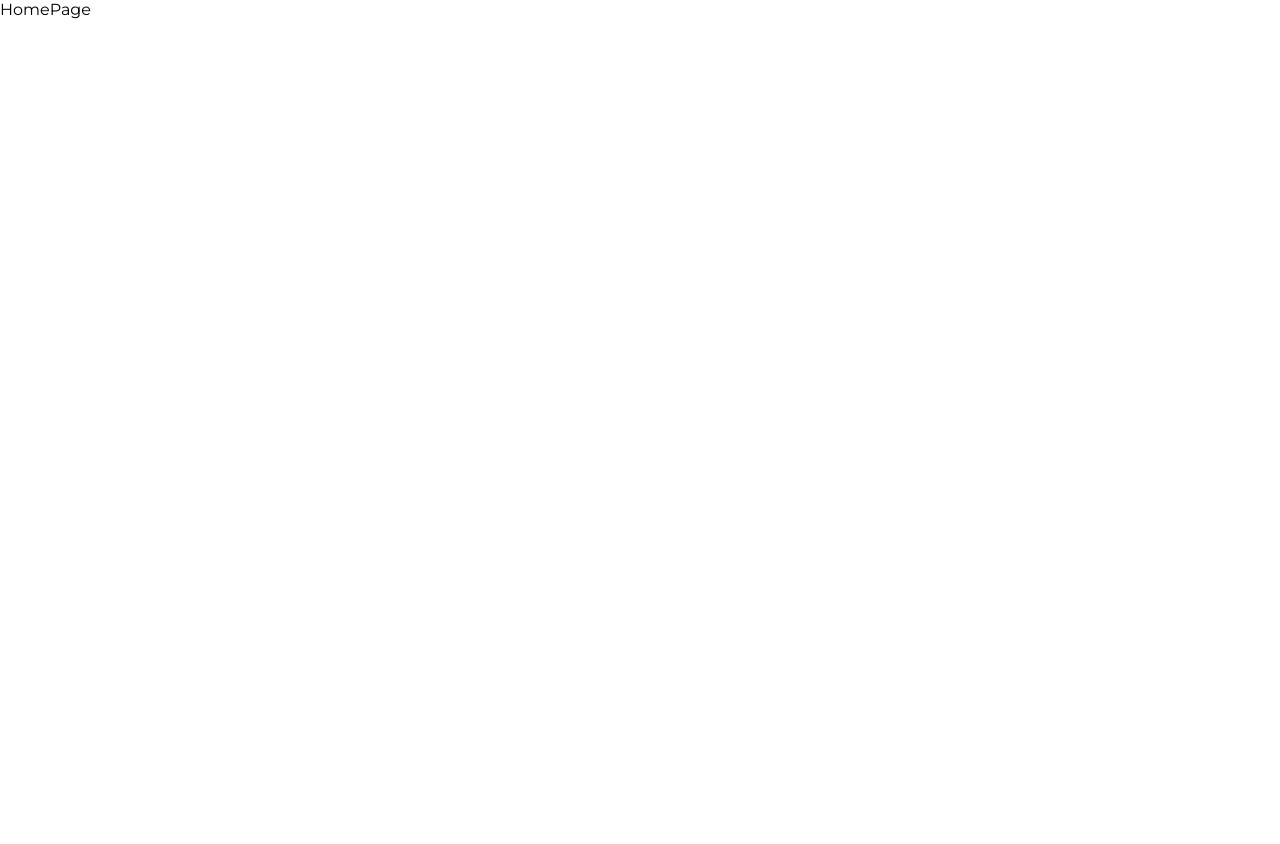
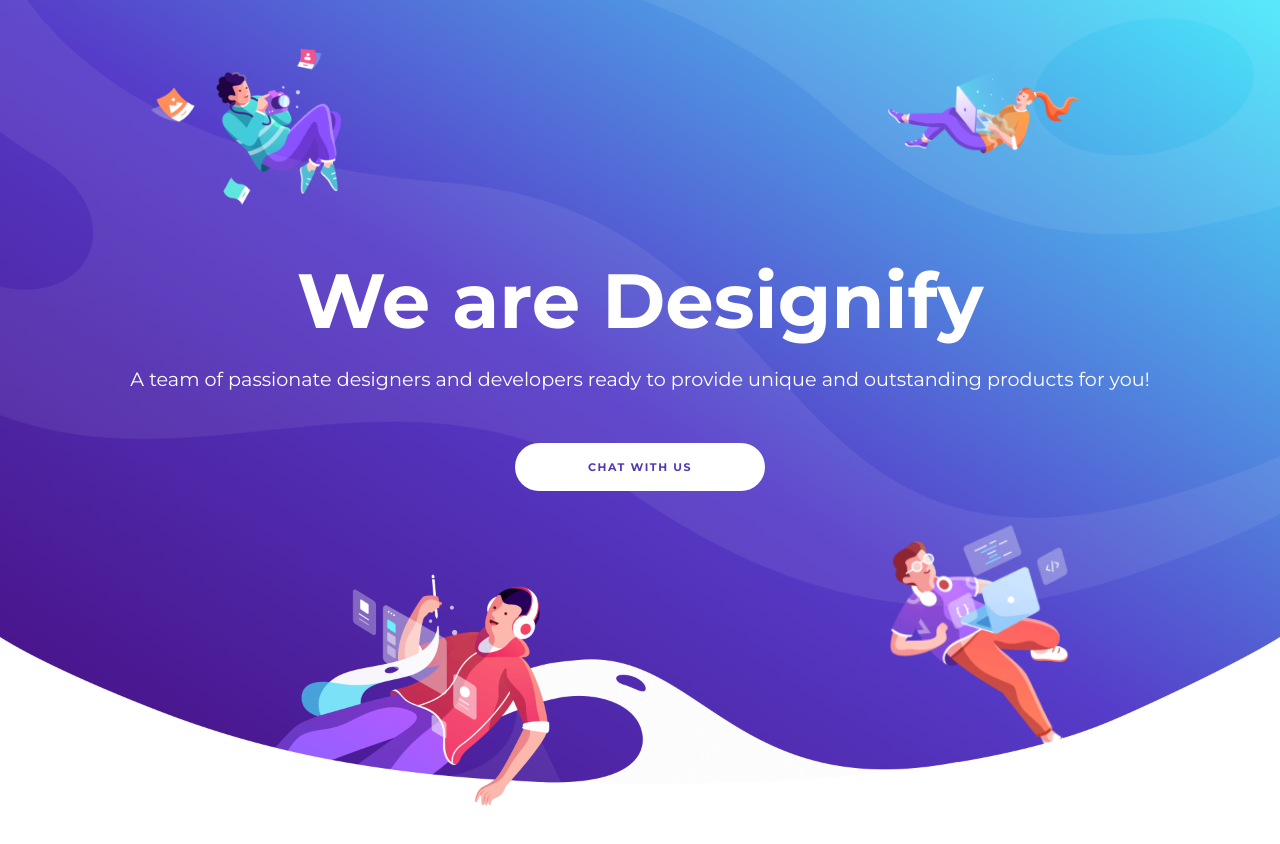
Before and after one commit to mittell/react-design-site, a React (Create React App) app: page / in a window 1280 px wide. Shown: the top 844 px of the page. Before the commit the page ends 800 px from the top, so only its background shows below. Built offline with nearby package versions, Linux system fonts and the light colour scheme.

Commit message:
feat: added Hero component and styling

```diff
--- /dev/null
+++ b/src/components/Hero/Hero.jsx
@@ -0,0 +1,74 @@
+import React, { useEffect, useState } from 'react';
+import { FiMail } from 'react-icons/fi';
+import {
+	HeroSection,
+	Heading,
+	HeroText,
+	ButtonContainer,
+	HeroButton,
+	ImageCharacter,
+	HeroImage,
+	HeroContent,
+	ButtonWrapper,
+	CharacterContainer,
+} from './HeroStyles';
+import { useInView } from 'react-intersection-observer';
+// import Modal from '../Modal/Modal';
+
+const Hero = () => {
+	const variant = {
+		hover: {
+			y: 15,
+			transition: {
+				yoy: Infinity,
+				duration: 0.6,
+			},
+		},
+	};
+
+	const { ref, inView } = useInView({
+		rootMargin: '-100px',
+	});
+
+	const toggleModal = () => {};
+
+	useEffect(() => {
+		console.log(inView);
+	}, [inView]);
+
+	return (
+		<HeroSection>
+			<HeroImage className='pattern' src='./images/hero-pattern-bg-lg.png' />
+			<HeroImage className='guy' src='./images/hero-guy-1.png' />
+			<CharacterContainer>
+				<ImageCharacter className='one' src='./images/image-1.png' />
+				<ImageCharacter className='two' src='./images/image-2.png' />
+				<ImageCharacter className='three' src='./images/image-3.png' />
+			</CharacterContainer>
+
+			<HeroContent>
+				<Heading>We are Designify</Heading>
+				<HeroText>
+					A team of passionate designers and developers ready to provide unique
+					and outstanding products for you!
+				</HeroText>
+				<ButtonContainer ref={ref}>
+					<ButtonWrapper>
+						<HeroButton
+							onClick={toggleModal}
+							className={inView ? '' : 'corner'}
+						>
+							{inView ? (
+								<>Chat with us</>
+							) : (
+								<FiMail color='white' size='2.3rem' />
+							)}
+						</HeroButton>
+					</ButtonWrapper>
+				</ButtonContainer>
+			</HeroContent>
+		</HeroSection>
+	);
+};
+
+export default Hero;
--- /dev/null
+++ b/src/components/Hero/HeroStyles.jsx
@@ -0,0 +1,162 @@
+import styled from 'styled-components';
+import { Section } from '../../globalStyles';
+import { motion } from 'framer-motion';
+
+export const HeroSection = styled(Section)`
+	background-image: linear-gradient(to top right, #450b7c, #563cc9, #49e9fb);
+	background-image: cover;
+	background-attachment: fixed;
+	z-index: 11;
+	align-items: center;
+	height: 640px;
+	position: relative;
+	display: flex;
+
+	@media screen and (min-width: 768px) {
+		height: 592px;
+	}
+
+	@media screen and (min-width: 992px) {
+		height: 710px;
+	}
+
+	@media screen and (min-width: 1200px) {
+		height: 820px;
+	}
+
+	@media screen and (min-width: 2000px) {
+		height: 1200px;
+	}
+`;
+
+export const HeroImage = styled.img`
+	z-index: 10;
+	width: 100%;
+	position: absolute;
+	left: 0;
+	object-fit: cover;
+
+	&.pattern {
+		height: 100%;
+		max-height: 100%;
+		top: 0;
+	}
+
+	&.guy {
+		bottom: 0;
+	}
+`;
+
+export const ImageCharacter = styled(motion.img)`
+	z-index: 11;
+	width: 100%;
+	position: absolute;
+	width: clamp(90px, 15vw, 200px);
+	left: auto;
+
+	&.one {
+		top: 4rem;
+		right: 200px;
+		width: clamp(170px, 15vw, 230px);
+		@media screen and (max-width: 768px) {
+			right: 50%;
+			transform: translateX(50%);
+		}
+	}
+	&.two {
+		bottom: 4rem;
+		right: 200px;
+		z-index: 100;
+		@media screen and (max-width: 768px) {
+			right: 50px;
+		}
+	}
+	&.three {
+		top: 3rem;
+		left: 150px;
+		@media screen and (max-width: 768px) {
+			display: none;
+		}
+	}
+`;
+
+export const CharacterContainer = styled.div`
+	width: 100%;
+	max-width: 1300px;
+	height: 100%;
+	left: 50%;
+	transform: translateX(-50%);
+	position: absolute;
+`;
+
+export const HeroContent = styled.div`
+	width: 100%;
+	padding: 0 15px;
+	z-index: 10;
+	position: relative;
+`;
+
+export const Heading = styled.h1`
+	margin-bottom: 1.5rem;
+	font-size: clamp(2.8rem, 6vw, 6.7rem);
+	line-height: 1.1;
+	font-weight: 600;
+	text-align: center;
+	color: white;
+`;
+
+export const HeroText = styled.div`
+	text-align: center;
+	font-size: clamp(0.9rem, 1.5vw, 1.3rem);
+`;
+
+export const ButtonContainer = styled.div`
+	position: relative;
+	display: flex;
+	height: 170px;
+`;
+
+export const ButtonWrapper = styled.div`
+	position: absolute;
+	height: 100vh;
+	width: 100%;
+	left: 0;
+	top: 0;
+`;
+
+export const HeroButton = styled(motion.button)`
+	position: absolute;
+	width: 250px;
+	margin: 0 auto;
+	padding: 15px 20px;
+	bottom: calc(100vh - 100px);
+	right: 50%;
+	transform: translate(50%);
+	font-weight: 700;
+	font-size: 0.688rem;
+	line-height: 18px;
+	letter-spacing: 1.54px;
+	text-transform: uppercase;
+	border-radius: 25px;
+	border: none;
+	background-color: white;
+	color: #5238b1;
+	cursor: pointer;
+	transition: all 0.4s ease-in;
+
+	&.corner {
+		position: fixed;
+		bottom: 3rem;
+		right: 3rem;
+		width: 64px;
+		height: 64px;
+		padding: 10px;
+		background-color: #ef4b6c;
+		border-radius: 50%;
+	}
+
+	&:hover {
+		box-shadow: 0 0 9px 9px #5238b1;
+		transition: box-shadow 0.3s ease-in;
+	}
+`;
--- a/src/pages/HomePage.jsx
+++ b/src/pages/HomePage.jsx
@@ -1,7 +1,8 @@
 import React from 'react';
+import Hero from '../components/Hero/Hero';
 
 const HomePage = () => {
-	return <div>HomePage</div>;
+	return <Hero />;
 };
 
 export default HomePage;
```
